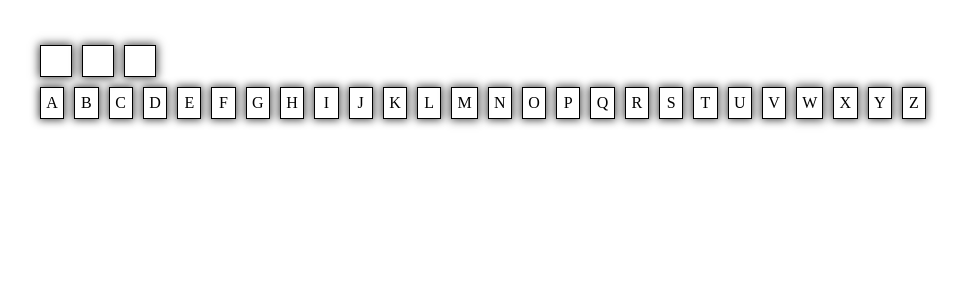
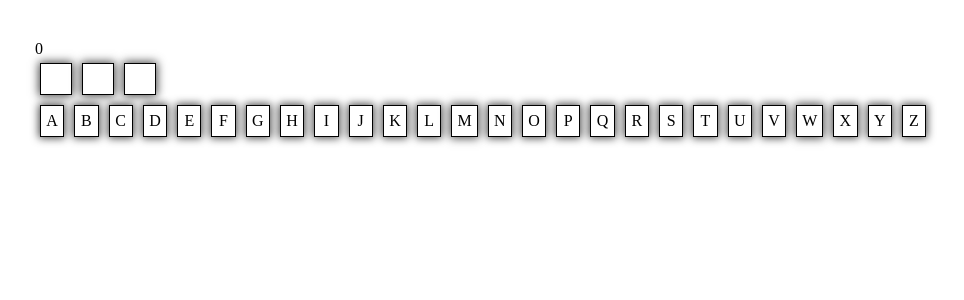
Before and after one commit to AntyfrizZz/hangman, a React (Create React App) app in the folder hangman/: page /game in a window 1280 px wide. Shown: the top 300 px of the page, without its empty margins (157-1121 px from the left). Built offline with nearby package versions, Linux system fonts and the light colour scheme.

Commit message:
Add wrong count letters

```diff
--- a/hangman/src/components/gameScreen/GameScreen.tsx
+++ b/hangman/src/components/gameScreen/GameScreen.tsx
@@ -10,6 +10,7 @@ import { GameStateEnum } from "../../enums/GameStateEnum";
 
 export const GameScreen: React.FC = () => {
   const gameState: GameStateEnum = useSelector((state: State) => state.GameReducer.gameResult);
+  const wrongLetters: GameStateEnum = useSelector((state: State) => state.GameReducer.wrongLetters);
 
   if (gameState === GameStateEnum.Win) {
     return <div>win</div>;
@@ -17,6 +18,7 @@ export const GameScreen: React.FC = () => {
 
   return (
     <div>
+      {wrongLetters}
       <SelectedLetters />
       <WordForGuess />
       <AllLetters />
--- a/hangman/src/store/game/GameActions.ts
+++ b/hangman/src/store/game/GameActions.ts
@@ -5,10 +5,10 @@ export enum GameActionType {
   START_NEW_GAME = "START_NEW_GAME",
 }
 
-export type GameAction = GameSelectLetter | WinGame | LoseGame | StartNewGame;
+export type GameAction = SelectLetter | WinGame | LoseGame | StartNewGame;
 
-type GameSelectLetter = { type: GameActionType.SELECT_LETTER, letter: string };
-export const selectLetterAction = (letter: string): GameSelectLetter => ({ type: GameActionType.SELECT_LETTER, letter });
+type SelectLetter = { type: GameActionType.SELECT_LETTER, letter: string };
+export const selectLetterAction = (letter: string): SelectLetter => ({ type: GameActionType.SELECT_LETTER, letter });
 
 type WinGame = { type: GameActionType.WIN_GAME};
 export const winGameAction = (): WinGame => ({type: GameActionType.WIN_GAME});
--- a/hangman/src/store/game/GameReducer.ts
+++ b/hangman/src/store/game/GameReducer.ts
@@ -7,7 +7,8 @@ import { GameStateEnum } from "../../enums/GameStateEnum";
 export const GameInitialState: GameState = {
   selectedLetters: [],
   gameResult: GameStateEnum.None,
-  wordToGuess: "ABC"
+  wordToGuess: "ABC",
+  wrongLetters: 0
 };
 
 export const GameReducer: (state: GameState | undefined, action: GameAction) => GameState = (
@@ -19,6 +20,9 @@ export const GameReducer: (state: GameState | undefined, action: GameAction) =>
   switch (action.type) {
     case GameActionType.SELECT_LETTER:
       newState.selectedLetters.push(action.letter);
+      if (state.wordToGuess.indexOf(action.letter) === -1) {
+        newState.wrongLetters++;
+      }
       break;
     case GameActionType.WIN_GAME:
       newState.gameResult = GameStateEnum.Win;
--- a/hangman/src/store/game/GameState.ts
+++ b/hangman/src/store/game/GameState.ts
@@ -4,4 +4,5 @@ export type GameState = {
   selectedLetters: string[];
   gameResult: GameStateEnum;
   wordToGuess: string;
+  wrongLetters: number;
 };
```
